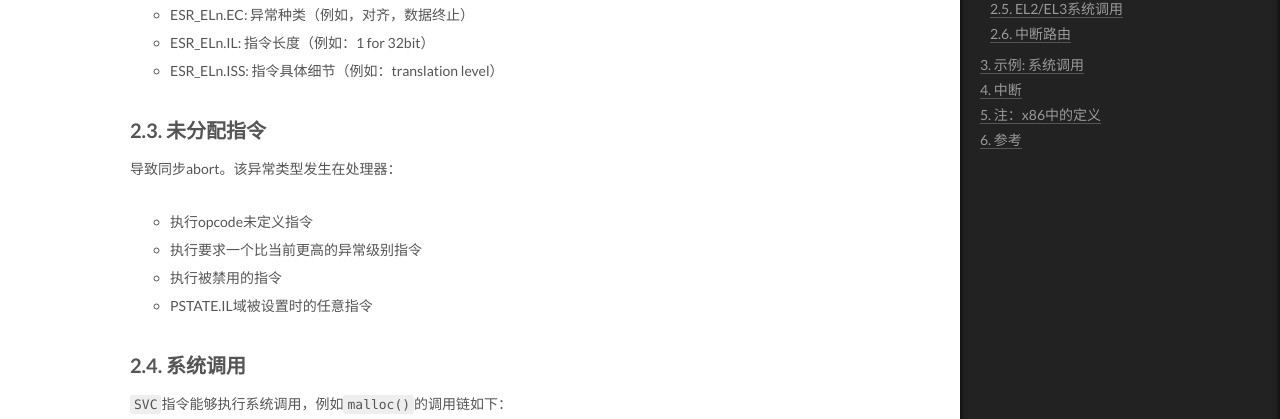
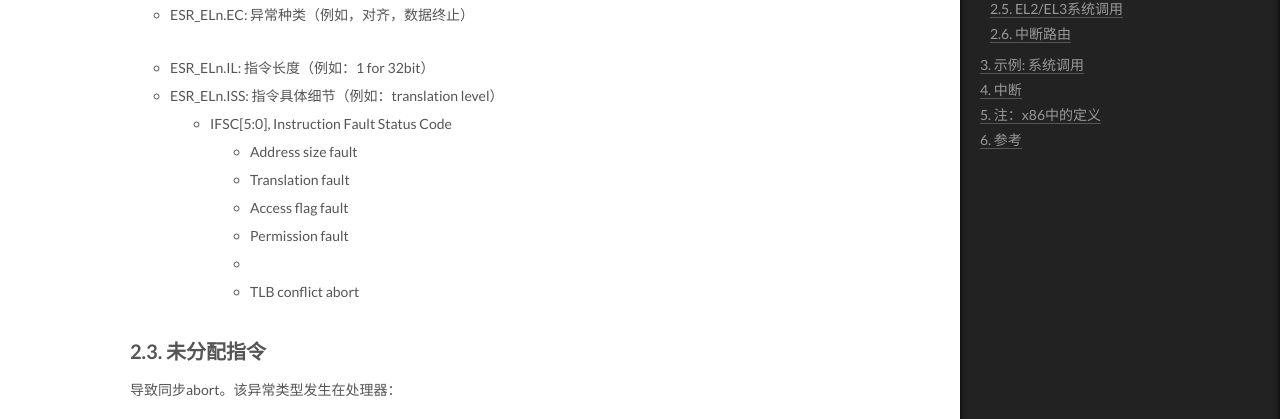
Before and after one commit to Willendless/willendless.github.io, a Jekyll site: the page built from _posts/2021-3-11-ARM架构2.md, in a window 1280 px wide and 1400 px high, scrolled down 2755 px, cut to the strip 224-643 px from the top of the window. Built offline with Jekyll 4.4.1, drawn with Linux system fonts in a browser that asks for light colours; comment, search, counter and statistics services are not loaded.

Commit message:
chore: update posts

```diff
--- a/_posts/2021-3-11-ARM架构2.md
+++ b/_posts/2021-3-11-ARM架构2.md
@@ -73,8 +73,16 @@ Exception Link Register中存有导致数据访问终止的指令地址。
 ![arm-except2.png](https://i.loli.net/2021/03/11/xuKigRqI25CUhBw.png)
 
 + ESR_ELn.EC: 异常种类（例如，对齐，数据终止）
+
 + ESR_ELn.IL: 指令长度（例如：1 for 32bit）
 + ESR_ELn.ISS: 指令具体细节（例如：translation level）
+    + IFSC\[5:0], Instruction Fault Status Code
+      + Address size fault
+      + Translation fault
+      + Access flag fault
+      + Permission fault
+      +
+      + TLB conflict abort
 
 ### 2.3. 未分配指令
 
```
Also changed, not shown: _posts/2021-3-11-ARM架构3.md (+41 -1 lines).
